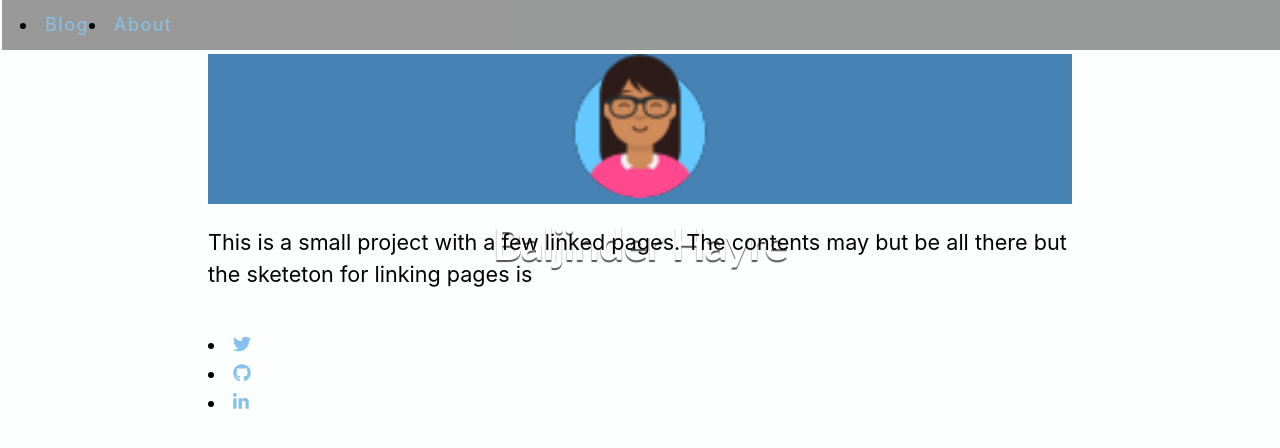
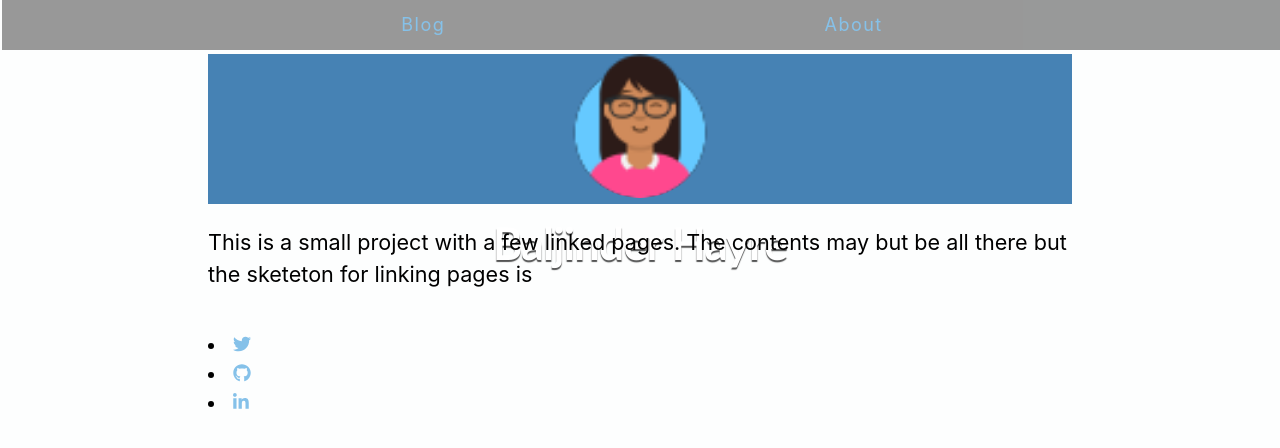
Before and after one commit to Bal2018/NextJS-Showcase, a Next.js app in the folder nextjs-showcase/: page / in a window 1280 px wide. Shown: the top 448 px of the page. Built offline with nearby package versions, Linux system fonts and the light colour scheme.

Commit message:
Spaced links in Nav Bar

```diff
--- a/nextjs-showcase/components/NavBar.module.css
+++ b/nextjs-showcase/components/NavBar.module.css
@@ -25,8 +25,11 @@
     left: 2px;
     flex-direction: row;
     letter-spacing: 1.5px;
-    padding: 0 1em;
+    padding: 15px 20px;
     margin: 0;
+    list-style-type: none;
+    justify-content: space-evenly;
+
 }
 
 /*}*/
```
